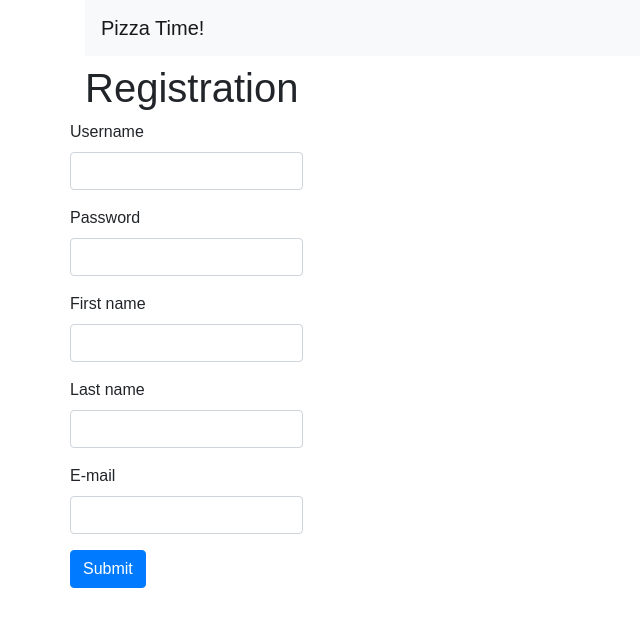
After one commit to Feraijo/cs50-web, a Django app: page /register in a window 1280 px wide. The commit adds this page. Shown: the top 627 px of the page, without its empty margins (0-640 px from the left). Run offline with Django 3.2, Linux system fonts and the light colour scheme; some libraries are stand-ins or nearby versions.

Commit message:
login and register

```diff
--- /dev/null
+++ b/project3/orders/static/orders/index.js
@@ -0,0 +1,7 @@
+document.addEventListener('DOMContentLoaded', () => {
+
+    document.querySelectorAll('img').forEach(item => {
+        item.onclick = function() {
+        alert(this.className)
+    }})
+})
--- a/project3/orders/static/orders/styles.css
+++ b/project3/orders/static/orders/styles.css
@@ -1,3 +1,13 @@
 body {
     font-family: sans-serif;
 }
+
+img {
+    width: 99%;
+    max-height: 60%;
+    object-fit: cover;
+}
+
+.img_descr {
+    text-align: center;
+}
--- /dev/null
+++ b/project3/orders/templates/orders/layout.html
@@ -0,0 +1,55 @@
+{% load static %}
+
+<!DOCTYPE html>
+<html>
+    <head>
+        <title>Pizza Time!</title>
+        <script src="{% static 'orders/index.js' %}"></script>
+        <link rel="stylesheet" href="https://maxcdn.bootstrapcdn.com/bootstrap/4.0.0/css/bootstrap.min.css"
+        integrity="sha384-Gn5384xqQ1aoWXA+058RXPxPg6fy4IWvTNh0E263XmFcJlSAwiGgFAW/dAiS6JXm" crossorigin="anonymous">
+        <link rel="stylesheet" href="{% static 'orders/styles.css' %}"/>
+    </head>
+    <body>
+        <div class="container">
+            <nav class="navbar navbar-expand-lg navbar-light bg-light">
+                <a class="navbar-brand" href="{% url 'index' %}">Pizza Time!</a>
+                <button class="navbar-toggler" type="button" data-toggle="collapse"
+                        data-target="#navbarSupportedContent" aria-controls="navbarSupportedContent"
+                        aria-expanded="false" aria-label="Toggle navigation">
+                    <span class="navbar-toggler-icon"></span>
+                </button>
+
+                <div class="collapse navbar-collapse" id="navbarSupportedContent">
+                    <ul class="navbar-nav mr-auto">
+                        <!-- {% if user.username == '' %}
+                        <li class="nav-item">
+                            <a class="nav-link" href="{% url 'login' %}">Registration</a>
+                        </li>
+                        <li class="nav-item">
+                            <a class="nav-link" href="{% url 'login' %}">Log in</a>
+                        </li>
+                        {%endif%}                         -->
+                    </ul>
+                    {% if user.username != '' %}
+                    <div>Hello, {{user.username}}</div>
+                    <a class="nav-link" href="{% url 'logout' %}">Log out</a>
+                    {%endif%}
+                </div>
+            </nav>
+            <div class="row">
+                <h1>{% block heading %}{% endblock %}</h1>
+            </div>
+            {% if message %}
+                <div class="row">
+                    <div class="alert alert-warning" role="alert">
+                        {{message}}
+                    </div>
+                </div>
+            {% endif %}
+            {% block body %}
+
+            {% endblock %}
+
+        </div>
+    </body>
+</html>
--- /dev/null
+++ b/project3/orders/templates/orders/register.html
@@ -0,0 +1,31 @@
+{% extends "orders/layout.html" %}
+
+{% block body %}
+    <h1>Registration</h1>
+    <div class="row">
+        <form action="{% url 'register' %}" method="post">
+            {% csrf_token %}
+            <div class="form-group">
+                <label for="InputLogin">Username</label>
+                <input type="text" name="username" class="form-control" id="InputLogin" required>
+            </div>
+            <div class="form-group">
+                <label for="InputPassword">Password</label>
+                <input type="password" name="password" class="form-control" id="InputPassword" required>
+            </div>
+            <div class="form-group">
+                <label for="f_name_inp">First name</label>
+                <input type="text" name="first_name" class="form-control" id="f_name_inp">
+            </div>
+            <div class="form-group">
+                <label for="l_name_inp">Last name</label>
+                <input type="text" name="last_name" class="form-control" id="l_name_inp">
+            </div>
+            <div class="form-group">
+                <label for="Input_mail">E-mail</label>
+                <input type="email" name="email" class="form-control" id="Input_mail">
+            </div>
+            <button type="submit" class="btn btn-primary">Submit</button>
+        </form>
+    </div>
+{% endblock %}
--- a/project3/orders/urls.py
+++ b/project3/orders/urls.py
@@ -3,5 +3,8 @@ from django.urls import path
 from . import views
 
 urlpatterns = [
-    path("", views.index, name="index")
+    path("", views.index, name="index"),
+    path("login", views.login_view, name="login"),
+    path("logout", views.logout_view, name="logout"),
+    path("register", views.register_view, name="register"),
 ]
--- a/project3/orders/views.py
+++ b/project3/orders/views.py
@@ -1,11 +1,48 @@
-from django.http import HttpResponse
+from django.contrib.auth import authenticate, login, logout
+from django.contrib.auth.models import User
+from django.http import HttpResponse, HttpResponseRedirect
 from django.shortcuts import render
+from django.urls import reverse
 
 from .models import Pizza
 
 # Create your views here.
 def index(request):
+    if not request.user.is_authenticated:
+        return render(request, "orders/login.html", {"message": None})
+    # context = {
+    #     "user": request.user
+    # }
     context = {
-        "menuitems": Pizza.objects.all()
+        "menuitems": Pizza.objects.all(),
+        "user": request.user
     }
     return render(request, "orders/index.html", context)
+
+def login_view(request):
+    username = request.POST["username"]
+    password = request.POST["password"]
+    user = authenticate(request, username=username, password=password)
+    if user is not None:
+        login(request, user)
+        return HttpResponseRedirect(reverse("index"))
+    else:
+        return render(request, "orders/login.html", {"message": "Invalid credentials."})
+
+def logout_view(request):
+    logout(request)
+    return render(request, "orders/login.html", {"message": "Logged out."})
+
+def register_view(request):
+    if request.method == 'GET':
+        return render(request, "orders/register.html", {"message": None })
+    username = request.POST["username"]
+    password = request.POST["password"]
+    first_name = request.POST["first_name"]
+    last_name = request.POST["last_name"]
+    email = request.POST["email"]
+    user = User.objects.create_user(username, email, password)
+    user.first_name = first_name
+    user.last_name = last_name
+    user.save()
+    return render(request, "orders/login.html", {"message": 'Log in now with your login and password'})
```
Also changed, not shown: project3/orders/templates/orders/index.html (+34 -4 lines), project3/orders/templates/orders/login.html (added, +23 -0 lines), project3/orders/admin.py (line endings or trailing spaces), project3/orders/static/orders/dinner_plate.png (added), project3/orders/static/orders/pasta.png (added), project3/orders/static/orders/r_pizza.png (added), project3/orders/static/orders/s_pizza.png (added), project3/orders/static/orders/salad.png (added), project3/orders/static/orders/sub.png (added).
